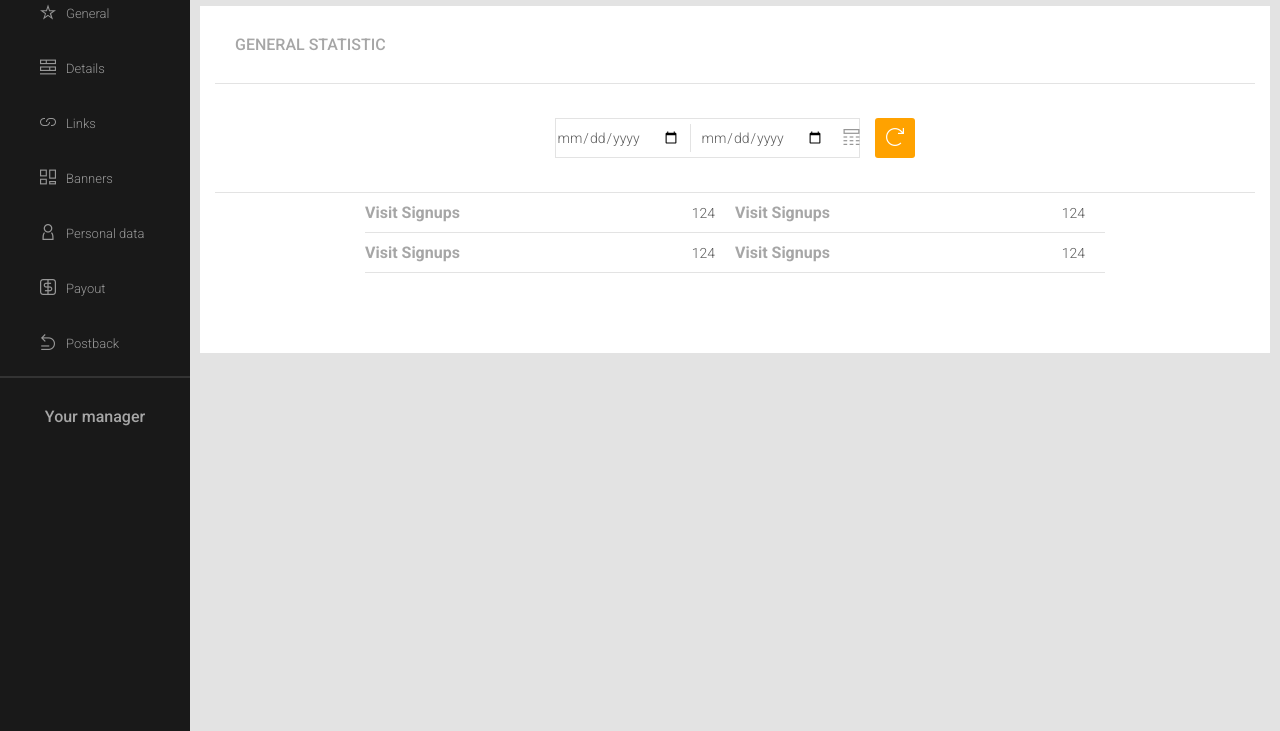
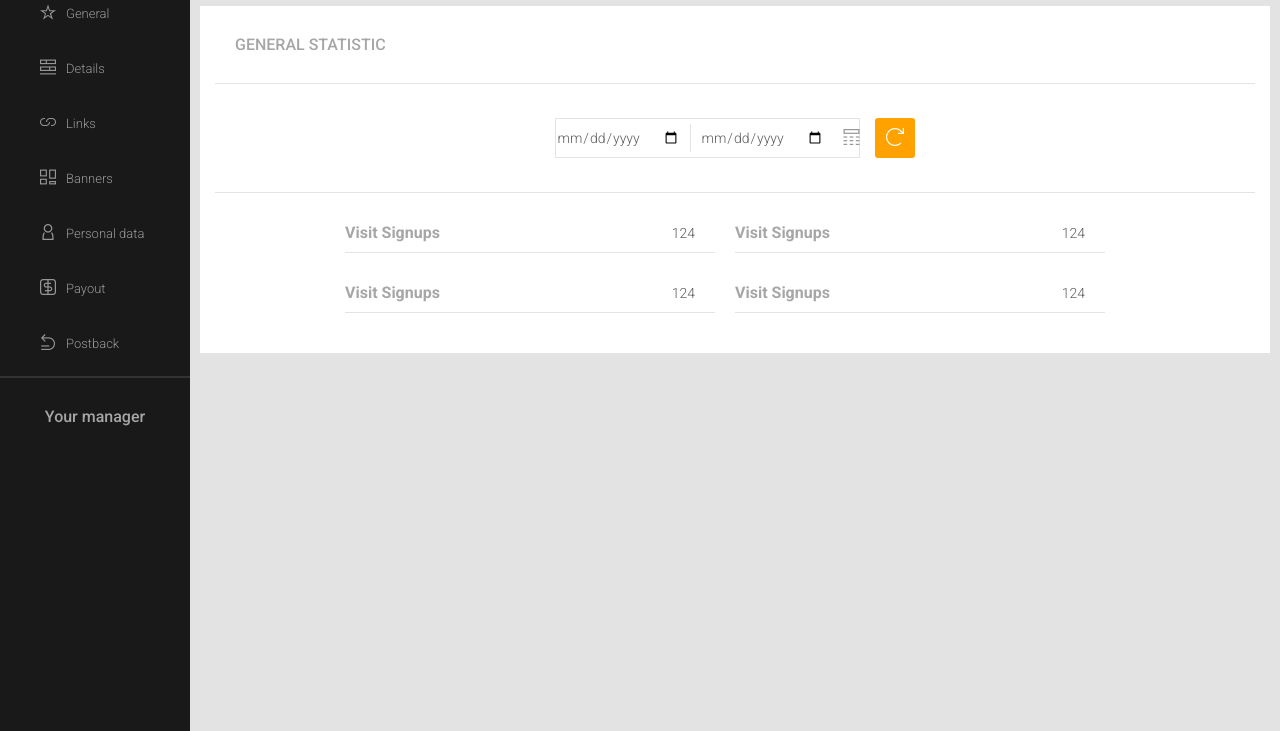
Before and after one commit to Patryk-Rozwadowski/admin-panel, a website: page index.html in a window 1280 px wide. Shown: the part 69-800 px from the top of the page. Drawn offline with Linux system fonts and the light colour scheme.

Commit message:
Fixed styles for one digit list

```diff
--- a/sass/sections/_general-statistic.scss
+++ b/sass/sections/_general-statistic.scss
@@ -11,6 +11,12 @@
   border-top:1px solid $light-grey;
   border-bottom:1px solid $light-grey;
 }
+
 .lists--digit-section {
   height:160px;
+
+  .list--one-digit--container {
+    margin-top: 20px;
+    margin-right: 20px;
+  }
 }
```
Also changed, not shown: stylesheets/style.css.
